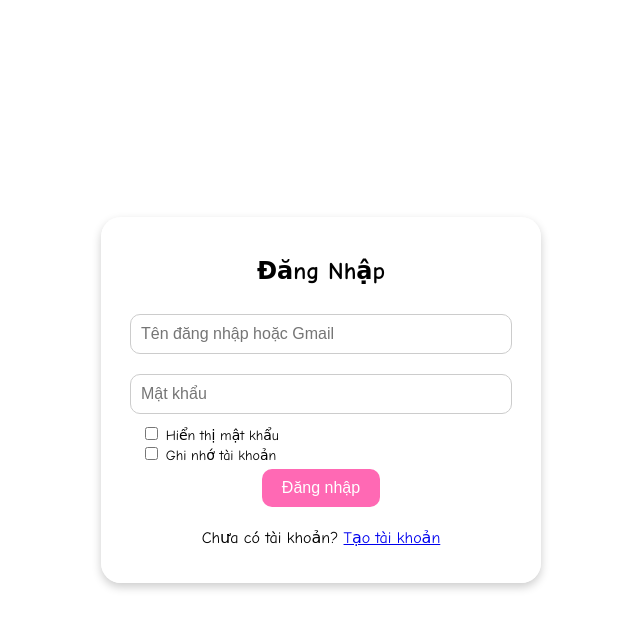
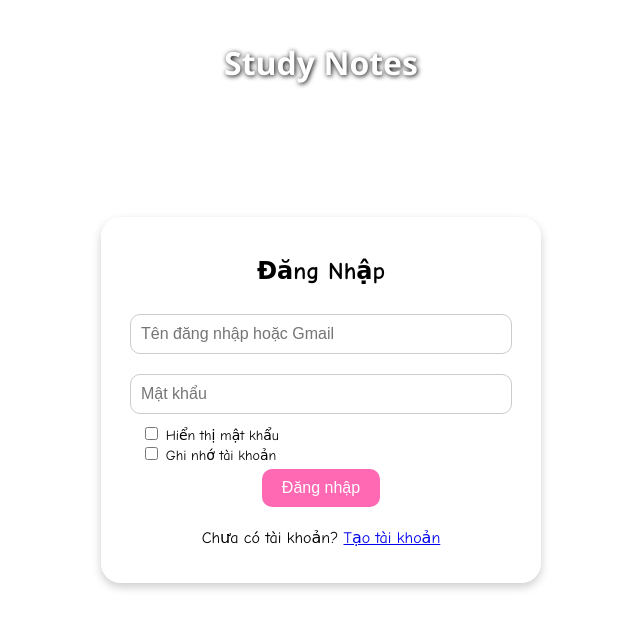
Before and after one commit to KhangHoang007/study-and-take-notes, a plain HTML site: page index.html in a window 1280 px wide. Shown: the whole page, without its empty margins (319-959 px from the left). Drawn offline with Linux system fonts and the light colour scheme.

Commit message:
Update index.html

```diff
--- a/index.html
+++ b/index.html
@@ -60,6 +60,9 @@
   </style>
 </head>
 <body>
+  <h1 style="position: absolute; top: 20px; left: 50%; transform: translateX(-50%); font-family: 'Segoe UI', sans-serif; color: white; text-shadow: 1px 1px 5px black;">
+  Study Notes
+</h1>
   <audio autoplay loop>
     <source src="https://files.catbox.moe/kqtizv.mp3" type="audio/mpeg">
   </audio>
```
